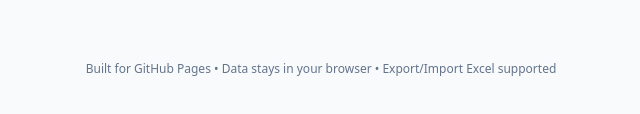
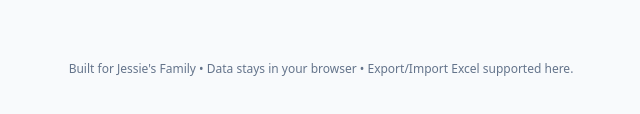
Before and after one commit to jaswanthreddy7/Family-Budget-Planner, a plain HTML site: page index.html in a window 1280 px wide. Shown: the part 768-882 px from the top of the page, 319-959 px from the left. Drawn offline with nearby package versions, Linux system fonts and the light colour scheme; a script that the page names is missing.

Commit message:
Update index.html

```diff
--- a/index.html
+++ b/index.html
@@ -122,7 +122,7 @@
     </section>
 
     <footer class="py-8 text-center text-xs text-slate-500 dark:text-slate-400">
-      Built for GitHub Pages • Data stays in your browser • Export/Import Excel supported
+      Built for Jessie's Family • Data stays in your browser • Export/Import Excel supported here.
     </footer>
   </main>
 
```
